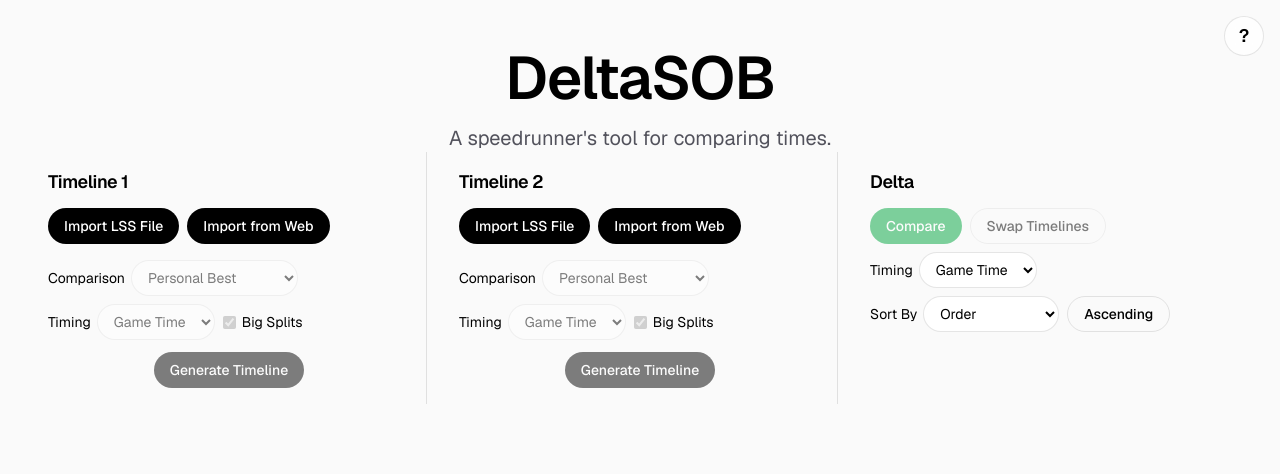
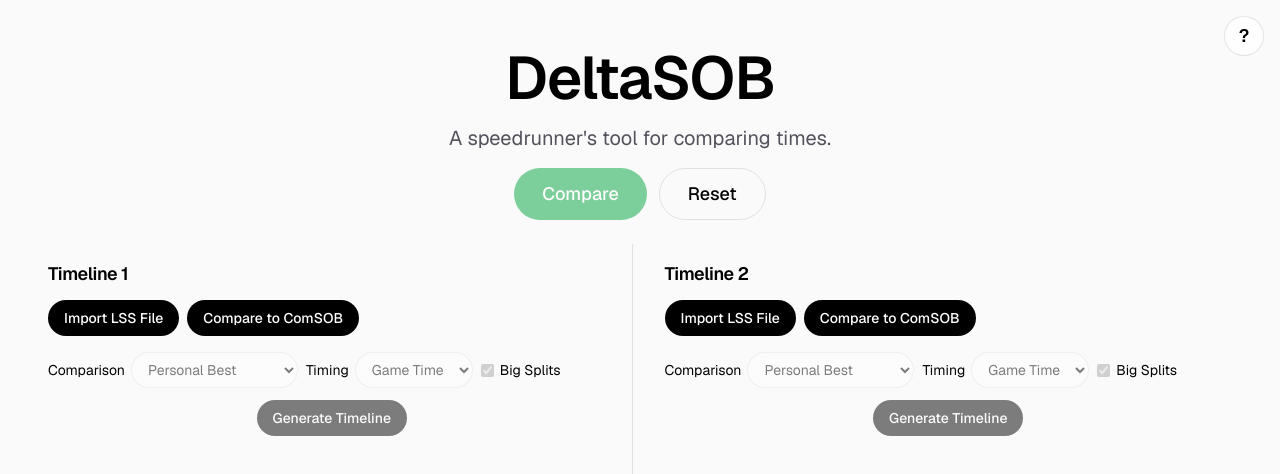
Before and after one commit to briank1727/hksplitanalyzer, a Next.js app: page / in a window 1280 px wide. Shown: the top 474 px of the page. Built offline with nearby package versions, Linux system fonts and the light colour scheme.

Commit message:
Updated UI and Added All Bosses and Low%

```diff
--- a/app/page.tsx
+++ b/app/page.tsx
@@ -1,15 +1,34 @@
 "use client";
 
 import { useState } from "react";
+import Button from "@/components/Button";
 import TimelinePanel from "@/components/TimelinePanel";
 import DiffSplitView from "@/components/DiffSplitView";
 import HelpPanel from "@/components/HelpPanel";
 import type { LiveSplit } from "@/lib/lss_logic";
 
+type View = "compare" | "diff";
+
 export default function Home() {
   const [timeline1, setTimeline1] = useState<LiveSplit | null>(null);
   const [timeline2, setTimeline2] = useState<LiveSplit | null>(null);
   const [helpOpen, setHelpOpen] = useState(false);
+  const [view, setView] = useState<View>("compare");
+  const [resetKey, setResetKey] = useState(0);
+
+  const compareDisabledReason =
+    !timeline1 || !timeline2
+      ? "Generate or load both timelines first"
+      : timeline1.segments.length !== timeline2.segments.length
+        ? `Timelines have different numbers of splits (${timeline1.segments.length} vs ${timeline2.segments.length})`
+        : undefined;
+  const canCompare = compareDisabledReason === undefined;
+
+  const handleReset = () => {
+    setTimeline1(null);
+    setTimeline2(null);
+    setResetKey((k) => k + 1);
+  };
 
   return (
     <div className="flex flex-col flex-1 bg-zinc-50 font-sans dark:bg-black">
@@ -22,33 +41,72 @@ export default function Home() {
         <span className="text-lg font-semibold">?</span>
       </button>
       <HelpPanel open={helpOpen} onClose={() => setHelpOpen(false)} />
-      <header className="flex flex-col items-center justify-center text-center basis-1/3 px-8 pt-12">
+
+      {view === "compare" ? (
+        <>
+          <header className="flex flex-col items-center justify-center text-center px-8 pt-12 pb-6 gap-4">
             <h1 className="text-5xl sm:text-6xl font-semibold tracking-tight text-black dark:text-zinc-50">
               DeltaSOB
             </h1>
-        <p className="mt-4 text-lg sm:text-xl text-zinc-600 dark:text-zinc-400">
+            <p className="text-lg sm:text-xl text-zinc-600 dark:text-zinc-400">
               A speedrunner&apos;s tool for comparing times.
             </p>
+            <div className="flex items-center gap-3">
+              <span title={compareDisabledReason}>
+                <Button
+                  size="lg"
+                  variant="success"
+                  disabled={!canCompare}
+                  onClick={() => setView("diff")}
+                >
+                  Compare
+                </Button>
+              </span>
+              <Button size="lg" variant="secondary" onClick={handleReset}>
+                Reset
+              </Button>
+            </div>
           </header>
-      <main className="flex flex-row basis-2/3 px-8 pb-12 gap-4">
+          <main className="flex flex-row flex-1 px-8 pb-12 gap-4">
             <section className="flex-1 p-4 border-r border-black/10 dark:border-white/15">
               <TimelinePanel
+                key={`t1-${resetKey}`}
                 title="Timeline 1"
                 generated={timeline1}
                 setGenerated={setTimeline1}
               />
             </section>
-        <section className="flex-1 p-4 border-r border-black/10 dark:border-white/15">
+            <section className="flex-1 p-4">
               <TimelinePanel
+                key={`t2-${resetKey}`}
                 title="Timeline 2"
                 generated={timeline2}
                 setGenerated={setTimeline2}
               />
             </section>
-        <section className="flex-1 p-4">
+          </main>
+        </>
+      ) : (
+        <>
+          <header className="flex items-center gap-4 px-8 pt-6 pb-4 border-b border-black/10 dark:border-white/15">
+            <Button
+              size="sm"
+              variant="secondary"
+              onClick={() => setView("compare")}
+            >
+              ← Back
+            </Button>
+            <h1 className="text-2xl font-semibold tracking-tight text-black dark:text-zinc-50">
+              DeltaSOB
+            </h1>
+          </header>
+          <main className="flex-1 px-8 py-6">
+            {timeline1 && timeline2 ? (
               <DiffSplitView timeline1={timeline1} timeline2={timeline2} />
-        </section>
+            ) : null}
           </main>
+        </>
+      )}
     </div>
   );
 }
--- a/components/DiffSplitView.tsx
+++ b/components/DiffSplitView.tsx
@@ -21,71 +21,36 @@ export default function DiffSplitView({
   timeline1,
   timeline2,
 }: {
-  timeline1: LiveSplit | null;
-  timeline2: LiveSplit | null;
+  timeline1: LiveSplit;
+  timeline2: LiveSplit;
 }) {
-  const [error, setError] = useState<string | null>(null);
-  const [warning, setWarning] = useState<string | null>(null);
   const [sortBy, setSortBy] = useState<DiffSortByKey>("Order");
   const [isAscending, setIsAscending] = useState(true);
   const [timing, setTiming] = useState<TimingMethodKey>("GameTime");
-  const [local1, setLocal1] = useState<LiveSplit | null>(null);
-  const [local2, setLocal2] = useState<LiveSplit | null>(null);
+  const [swapped, setSwapped] = useState(false);
 
-  const handleCompare = () => {
-    setError(null);
-    setWarning(null);
-    setLocal1(null);
-    setLocal2(null);
-
-    if (!timeline1 || !timeline2) {
-      setError("Both timelines must be generated before comparing.");
-      return;
-    }
-
-    if (timeline1.segments.length !== timeline2.segments.length) {
-      setError(
-        `Timelines have different numbers of splits (${timeline1.segments.length} vs ${timeline2.segments.length}).`,
-      );
-      return;
-    }
-
-    const copy1 = structuredClone(timeline1);
-    const copy2 = structuredClone(timeline2);
+  const t1 = swapped ? timeline2 : timeline1;
+  const t2 = swapped ? timeline1 : timeline2;
 
   const mismatches: string[] = [];
-    for (let i = 0; i < copy1.segments.length; i++) {
-      const a = copy1.segments[i];
-      const b = copy2.segments[i];
+  for (let i = 0; i < t1.segments.length; i++) {
+    const a = t1.segments[i];
+    const b = t2.segments[i];
     if (a.auto_split_name !== b.auto_split_name) {
       mismatches.push(
         `Split ${i + 1}: auto split "${a.auto_split_name}" vs "${b.auto_split_name}"`,
       );
     }
   }
-
-    if (mismatches.length > 0) {
-      setWarning(
-        `Segment metadata differs between timelines; proceeding anyway:\n${mismatches.join("\n")}`,
-      );
-    }
-    setLocal1(copy1);
-    setLocal2(copy2);
-  };
-
-  const handleSwap = () => {
-    setLocal1(local2);
-    setLocal2(local1);
-  };
-
-  const valid = local1 !== null && local2 !== null;
-  const showDiff = valid;
+  const warning =
+    mismatches.length > 0
+      ? `Segment metadata differs between timelines; proceeding anyway:\n${mismatches.join("\n")}`
+      : null;
 
   const tm = TimingMethod[timing];
-  const rows = showDiff
-    ? (local1!.segments
+  const rows = t1.segments
     .map((seg1, i) => {
-          const seg2 = local2!.segments[i];
+      const seg2 = t2.segments[i];
       const time1 =
         seg1.split_times.length === 1
           ? tm.time_of_split(seg1.split_times[0])
@@ -97,25 +62,19 @@ export default function DiffSplitView({
       if (time1 === null || time2 === null) return null;
       return new DiffTime(seg1.name, time1, time2);
     })
-        .filter((row) => row !== null) as DiffTime[])
-    : [];
+    .filter((row) => row !== null) as DiffTime[];
 
-  // Calculate max absolute diff in milliseconds for gradient scaling
   const maxDiffMs =
     rows.length > 0
       ? Math.max(...rows.map((r) => Math.abs(Number(r.diff())) / 10000))
       : 0;
-  // Use at least 1ms as threshold to avoid division by zero
   const diffThresholdMs = Math.max(maxDiffMs, 1);
 
-  // Apply sorting
   let sortedRows = DiffSortBy[sortBy].sort(rows);
   if (!isAscending) {
     sortedRows = sortedRows.reverse();
   }
 
-  // Build pie slices from positive-only diffs (in ms). Non-positive diffs
-  // contribute 0, so when every split was at-or-ahead the total is 0.
   const pieSlices: SplitPieSlice[] = sortedRows.map((row) => ({
     name: row.name,
     time: Math.max(0, Number(row.diff()) / 10000),
@@ -123,40 +82,16 @@ export default function DiffSplitView({
   const pieTotal = pieSlices.reduce((sum, s) => sum + s.time, 0);
   const hasPieData = pieTotal > 0;
 
-  const percentSlices: SplitPieSlice[] = sortedRows.map((row) => ({
-    name: row.name,
-    time: Math.max(0, row.percent()),
-  }));
-  const percentTotal = percentSlices.reduce((sum, s) => sum + s.time, 0);
-  const hasPercentData = percentTotal > 0;
-
   return (
     <div>
       <h2 className="mb-3 text-lg font-semibold tracking-tight text-black dark:text-zinc-50">
         Delta
       </h2>
       <div className="flex flex-wrap items-center gap-2">
-        <span
-          title={
-            !timeline1 || !timeline2
-              ? "Generate two timelines first"
-              : undefined
-          }
-        >
-          <Button
-            size="sm"
-            variant="success"
-            onClick={handleCompare}
-            disabled={!timeline1 || !timeline2}
-          >
-            Compare
-          </Button>
-        </span>
         <Button
           size="sm"
           variant="secondary"
-          onClick={handleSwap}
-          disabled={!local1 && !local2}
+          onClick={() => setSwapped((s) => !s)}
         >
           Swap Timelines
         </Button>
@@ -196,15 +131,6 @@ export default function DiffSplitView({
           {isAscending ? "Ascending" : "Descending"}
         </Button>
       </div>
-      {error && (
-        <div
-          role="alert"
-          className="mt-4 text-sm rounded p-3 border border-red-500/40 bg-red-500/10 text-red-700 dark:text-red-300"
-        >
-          <div className="font-semibold">Comparison failed</div>
-          <div className="mt-1 break-words">{error}</div>
-        </div>
-      )}
       {warning && (
         <div
           role="alert"
@@ -216,16 +142,8 @@ export default function DiffSplitView({
           </pre>
         </div>
       )}
-      {valid && !warning && (
-        <div
-          role="status"
-          className="mt-4 text-sm rounded p-3 border border-green-500/40 bg-green-500/10 text-green-700 dark:text-green-300"
-        >
-          Comparisons are valid.
-        </div>
-      )}
-      {showDiff && (
-        <div className="mt-3 max-h-[60vh] overflow-auto rounded bg-[#2a1f3d] text-zinc-100 text-xs">
+      <div className="mt-3 flex gap-4">
+        <div className="flex-1 min-w-0 max-h-[60vh] overflow-auto rounded bg-[#2a1f3d] text-zinc-100 text-xs">
           <table className="w-full border-collapse">
             <thead>
               <tr className="border-b border-white/10 text-zinc-300">
@@ -263,9 +181,7 @@ export default function DiffSplitView({
             </tbody>
           </table>
         </div>
-      )}
-      {showDiff && (
-        <div className="mt-4">
+        <div className="flex-1 min-w-0">
           <h3 className="mb-2 text-md font-semibold tracking-tight text-black dark:text-zinc-50">
             Time Lost By Split
           </h3>
@@ -277,7 +193,7 @@ export default function DiffSplitView({
             </div>
           )}
         </div>
-      )}
+      </div>
     </div>
   );
 }
--- a/components/TimelinePanel.tsx
+++ b/components/TimelinePanel.tsx
@@ -1,6 +1,6 @@
 "use client";
 
-import { useState, type Dispatch, type SetStateAction } from "react";
+import { useMemo, useState, type Dispatch, type SetStateAction } from "react";
 import Button from "@/components/Button";
 import Dialog from "@/components/Dialog";
 import LiveSplitView from "@/components/LiveSplitView";
@@ -8,6 +8,12 @@ import { import_lss, WebLSS, fetch_web_lss } from "@/lib/import_lss";
 import { Comparison } from "@/lib/comparison";
 import { TimingMethod } from "@/lib/timing_method";
 import { parse_lss, type LiveSplit } from "@/lib/lss_logic";
+import {
+  formatTsDisplay,
+  tsAdd,
+  TS_ZERO,
+  type Timespan,
+} from "@/lib/timespan";
 
 type ComparisonKey = keyof typeof Comparison;
 type TimingMethodKey = keyof typeof TimingMethod;
@@ -30,6 +36,27 @@ export default function TimelinePanel({
   const [bigSplits, setBigSplits] = useState<boolean>(true);
   const [generateError, setGenerateError] = useState<string | null>(null);
   const [webDialogOpen, setWebDialogOpen] = useState<boolean>(false);
+
+  const importedStats = useMemo(() => {
+    if (!imported) return null;
+    return { numSplits: imported.segments.length };
+  }, [imported]);
+
+  const generatedStats = useMemo(() => {
+    if (!generated) return null;
+    const numSplits = generated.segments.length;
+    const tm = TimingMethod[timing];
+    let total: Timespan = TS_ZERO;
+    let allTimed = true;
+    for (const seg of generated.segments) {
+      if (seg.split_times.length === 1) {
+        total = tsAdd(total, tm.time_of_split(seg.split_times[0]));
+      } else {
+        allTimed = false;
+      }
+    }
+    return { numSplits, totalTime: allTimed ? total : null };
+  }, [generated, timing]);
 
   const handleImport = async () => {
     setImportError(null);
@@ -114,13 +141,17 @@ export default function TimelinePanel({
         {title}
       </h2>
       <div className="flex flex-wrap items-center gap-2">
-        <Button size="sm" onClick={handleImport}>Import LSS File</Button>
-        <Button size="sm" onClick={() => setWebDialogOpen(true)}>Import from Web</Button>
+        <Button size="sm" onClick={handleImport}>
+          Import LSS File
+        </Button>
+        <Button size="sm" onClick={() => setWebDialogOpen(true)}>
+          Compare to ComSOB
+        </Button>
       </div>
       <Dialog
         open={webDialogOpen}
         onClose={() => setWebDialogOpen(false)}
-        title="Import from Web"
+        title="Compare to ComSOB"
       >
         <ul className="max-h-80 space-y-2 overflow-y-auto">
           {(Object.keys(WebLSS) as WebImportKey[]).map((key) => (
@@ -144,9 +175,13 @@ export default function TimelinePanel({
           ))}
         </ul>
       </Dialog>
-      {imported && importedFileName && (
+      {imported && importedFileName && importedStats && (
         <div className="mt-3 rounded-lg border border-green-200 bg-green-50 p-3 text-sm text-green-800 dark:border-green-900 dark:bg-green-950 dark:text-green-200">
-          Successfully imported from {importedFileName}
+          <div>Successfully imported from {importedFileName}</div>
+          <div>
+            {importedStats.numSplits} split
+            {importedStats.numSplits === 1 ? "" : "s"}
+          </div>
         </div>
       )}
       {importError && (
@@ -173,9 +208,7 @@ export default function TimelinePanel({
           </select>
         </label>
         <label className="flex items-center gap-1.5 disabled:opacity-50 disabled:pointer-events-none">
-          <span className="text-sm text-black dark:text-zinc-50">
-            Timing
-          </span>
+          <span className="text-sm text-black dark:text-zinc-50">Timing</span>
           <select
             value={timing}
             onChange={(e) => setTiming(e.target.value as TimingMethodKey)}
@@ -207,6 +240,17 @@ export default function TimelinePanel({
           Generate Timeline
         </Button>
       </div>
+      {generated && generatedStats && (
+        <div className="mt-3 rounded-lg border border-green-200 bg-green-50 p-3 text-sm text-green-800 dark:border-green-900 dark:bg-green-950 dark:text-green-200">
+          <div>Timeline generated successfully</div>
+          <div>
+            {generatedStats.numSplits} split
+            {generatedStats.numSplits === 1 ? "" : "s"}
+            {generatedStats.totalTime !== null &&
+              `, total ${formatTsDisplay(generatedStats.totalTime)}`}
+          </div>
+        </div>
+      )}
       <LiveSplitView
         data={generated}
         error={generateError}
```
Also changed, not shown: lib/import_lss.ts (+45 -1 lines). Lines whose indentation alone changed are shown as unchanged.
